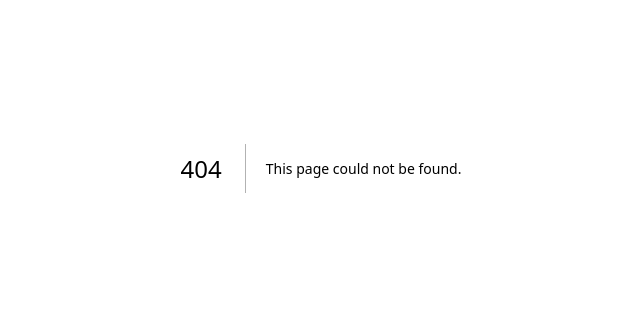
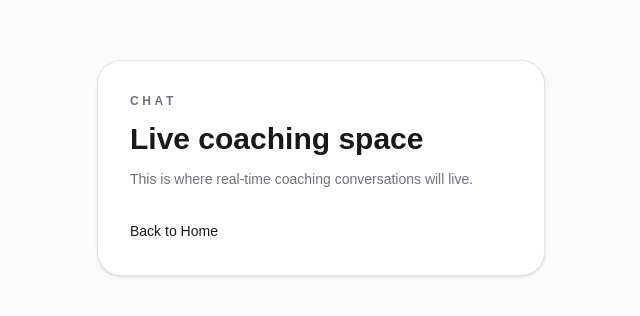
Before and after one commit to tw2cob-dev/lia-coach, a Next.js app: page /chat in a window 1280 px wide. Before the commit this address had no page. Shown: the part 232-548 px from the top of the page, without its empty margins (319-959 px from the left). Built offline with nearby package versions, Linux system fonts and the light colour scheme.

Commit message:
Link home buttons to chat log history

```diff
--- /dev/null
+++ b/app/chat/page.tsx
@@ -0,0 +1,23 @@
+import Link from "next/link";
+
+export default function ChatPage() {
+  return (
+    <section className="flex min-h-screen items-center justify-center bg-zinc-50 px-6 text-zinc-900">
+      <div className="w-full max-w-md rounded-3xl border border-zinc-200 bg-white p-8 shadow-sm">
+        <p className="text-xs font-semibold uppercase tracking-[0.3em] text-zinc-500">
+          Chat
+        </p>
+        <h1 className="mt-3 text-3xl font-semibold">Live coaching space</h1>
+        <p className="mt-3 text-sm text-zinc-500">
+          This is where real-time coaching conversations will live.
+        </p>
+        <Link
+          href="/"
+          className="mt-8 inline-flex items-center text-sm font-medium text-zinc-900 underline-offset-4 transition hover:underline"
+        >
+          Back to Home
+        </Link>
+      </div>
+    </section>
+  );
+}
--- /dev/null
+++ b/app/history/page.tsx
@@ -0,0 +1,23 @@
+import Link from "next/link";
+
+export default function HistoryPage() {
+  return (
+    <section className="flex min-h-screen items-center justify-center bg-zinc-50 px-6 text-zinc-900">
+      <div className="w-full max-w-md rounded-3xl border border-zinc-200 bg-white p-8 shadow-sm">
+        <p className="text-xs font-semibold uppercase tracking-[0.3em] text-zinc-500">
+          History
+        </p>
+        <h1 className="mt-3 text-3xl font-semibold">Progress timeline</h1>
+        <p className="mt-3 text-sm text-zinc-500">
+          Review past sessions and reflect on growth patterns.
+        </p>
+        <Link
+          href="/"
+          className="mt-8 inline-flex items-center text-sm font-medium text-zinc-900 underline-offset-4 transition hover:underline"
+        >
+          Back to Home
+        </Link>
+      </div>
+    </section>
+  );
+}
--- /dev/null
+++ b/app/log/page.tsx
@@ -0,0 +1,23 @@
+import Link from "next/link";
+
+export default function LogPage() {
+  return (
+    <section className="flex min-h-screen items-center justify-center bg-zinc-50 px-6 text-zinc-900">
+      <div className="w-full max-w-md rounded-3xl border border-zinc-200 bg-white p-8 shadow-sm">
+        <p className="text-xs font-semibold uppercase tracking-[0.3em] text-zinc-500">
+          Log
+        </p>
+        <h1 className="mt-3 text-3xl font-semibold">Session notes hub</h1>
+        <p className="mt-3 text-sm text-zinc-500">
+          Capture prompts, insights, and outcomes in one place.
+        </p>
+        <Link
+          href="/"
+          className="mt-8 inline-flex items-center text-sm font-medium text-zinc-900 underline-offset-4 transition hover:underline"
+        >
+          Back to Home
+        </Link>
+      </div>
+    </section>
+  );
+}
```
